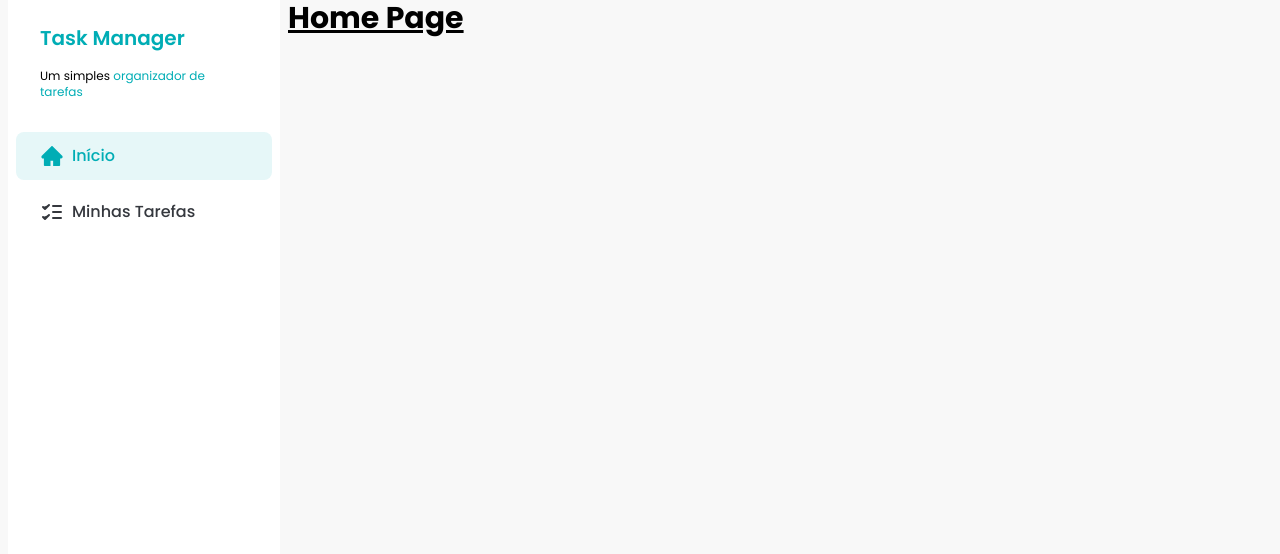
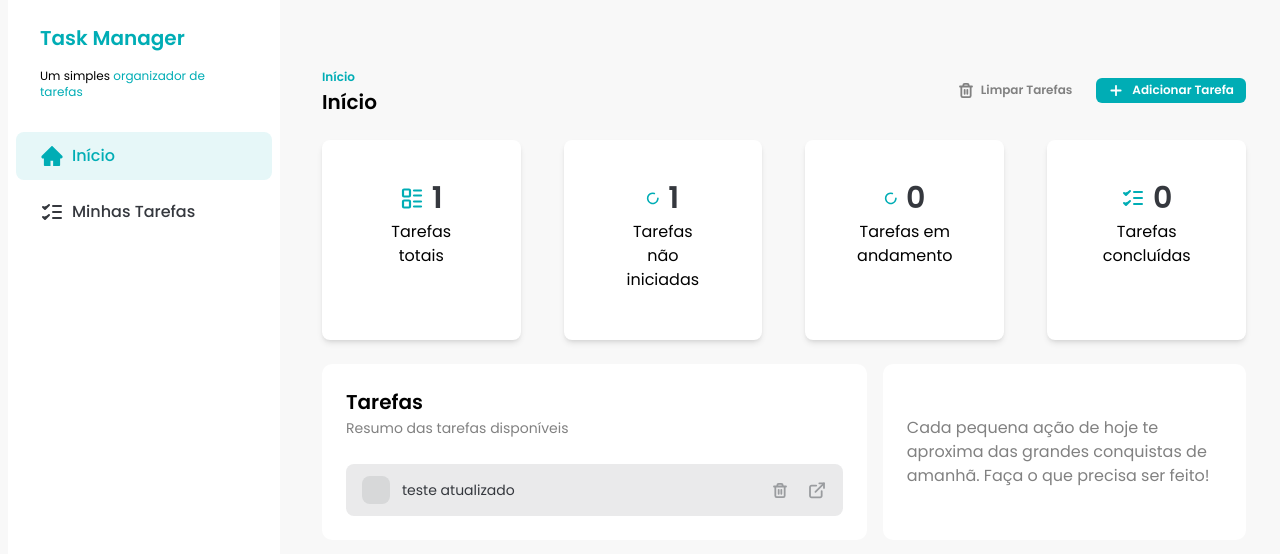
Before and after one commit to Allysonfreitas210695/Task_Manage, a React (Vite) app: page / in a window 1280 px wide. Shown: the top 554 px of the page. Built offline with nearby package versions, Linux system fonts and the light colour scheme; data requests are answered from the project's data file.

Commit message:
feat: add dashboard

```diff
--- /dev/null
+++ b/src/components/DashboardCard.jsx
@@ -0,0 +1,15 @@
+const DashboardCard = ({ icon, title, value }) => {
+  return (
+    <div className="flex w-1/4 flex-col items-center rounded-lg bg-white px-[52px] py-10 shadow-md">
+      <div className="mb-1 flex items-center gap-2">
+        {icon}{" "}
+        <span className="text-brand-dark-blue text-3xl font-semibold">
+          {value}
+        </span>
+      </div>
+      <h2 className="font-regular mb-2 text-center text-[16px]">{title}</h2>
+    </div>
+  )
+}
+
+export default DashboardCard
--- /dev/null
+++ b/src/components/DashboardCards.jsx
@@ -0,0 +1,41 @@
+import { LoaderIcon, Tasks2Icon, TasksIcon } from "../assets/icons"
+import { useGetTasks } from "../hooks/queries/use-get-tasks"
+import DashboardCard from "./DashboardCard"
+
+const DashboardCards = () => {
+  const { data: tasks } = useGetTasks()
+
+  const notStartedTasks =
+    tasks?.filter((task) => task.status === "not_started").length || 0
+  const inProgressTasks =
+    tasks?.filter((task) => task.status === "in_progress").length || 0
+  const completedTasks =
+    tasks?.filter((task) => task.status === "done").length || 0
+
+  return (
+    <div className="mt-6 flex gap-[43px]">
+      <DashboardCard
+        icon={<Tasks2Icon className="text-brand-primary" />}
+        value={tasks?.length}
+        title="Tarefas totais"
+      />
+      <DashboardCard
+        icon={<LoaderIcon className="text-brand-primary" />}
+        value={notStartedTasks}
+        title="Tarefas não iniciadas"
+      />
+      <DashboardCard
+        icon={<LoaderIcon className="text-brand-primary" />}
+        value={inProgressTasks}
+        title="Tarefas em andamento"
+      />
+      <DashboardCard
+        icon={<TasksIcon className="text-brand-primary" />}
+        value={completedTasks}
+        title="Tarefas concluídas"
+      />
+    </div>
+  )
+}
+
+export default DashboardCards
--- a/src/pages/HomePage.jsx
+++ b/src/pages/HomePage.jsx
@@ -1,5 +1,40 @@
+import DashboardCards from "../components/DashboardCards"
+import Header from "../components/Header"
+import TaskItem from "../components/TaskItem"
+import { useGetTasks } from "../hooks/queries/use-get-tasks"
+
 const HomePage = () => {
-  return <div className="text-3xl font-bold underline">Home Page</div>
+  const { data: tasks } = useGetTasks()
+
+  return (
+    <div className="w-full space-y-6 px-[34px] py-16">
+      <Header title="Início" />
+
+      <DashboardCards />
+      <div className="grid grid-cols-[1.5fr_1fr] gap-4">
+        <div className="space-y-6 rounded-[10px] bg-white p-6">
+          <div>
+            <h3 className="text-xl font-semibold">Tarefas</h3>
+            <span className="text-brand-dark-gray text-sm">
+              Resumo das tarefas disponíveis
+            </span>
+          </div>
+
+          <div className="space-y-3">
+            {tasks?.map((task) => (
+              <TaskItem key={task.id} task={task} />
+            ))}
+          </div>
+        </div>
+        <div className="flex items-center justify-center space-y-6 rounded-[10px] bg-white p-6">
+          <p className="text-brand-dark-gray">
+            Cada pequena ação de hoje te aproxima das grandes conquistas de
+            amanhã. Faça o que precisa ser feito!
+          </p>
+        </div>
+      </div>
+    </div>
+  )
 }
 
 export default HomePage
--- a/src/pages/TasksPage.jsx
+++ b/src/pages/TasksPage.jsx
@@ -21,6 +21,11 @@ const TasksPage = () => {
           {morningTasks?.map((task) => (
             <TaskItem key={task.id} task={task} />
           ))}
+          {morningTasks?.length === 0 && (
+            <p className="text-center text-sm text-gray-400">
+              Nenhuma tarefa para este período da manhã.
+            </p>
+          )}
         </div>
 
         <div className="my-6 space-y-3">
@@ -28,6 +33,11 @@ const TasksPage = () => {
           {afternoonTasks?.map((task) => (
             <TaskItem key={task.id} task={task} />
           ))}
+          {afternoonTasks?.length === 0 && (
+            <p className="text-center text-sm text-gray-400">
+              Nenhuma tarefa para este período da tarde.
+            </p>
+          )}
         </div>
 
         <div className="space-y-3">
@@ -35,6 +45,11 @@ const TasksPage = () => {
           {eveningTasks?.map((task) => (
             <TaskItem key={task.id} task={task} />
           ))}
+          {eveningTasks?.length === 0 && (
+            <p className="text-center text-sm text-gray-400">
+              Nenhuma tarefa para este período da noite.
+            </p>
+          )}
         </div>
       </div>
     </div>
```
